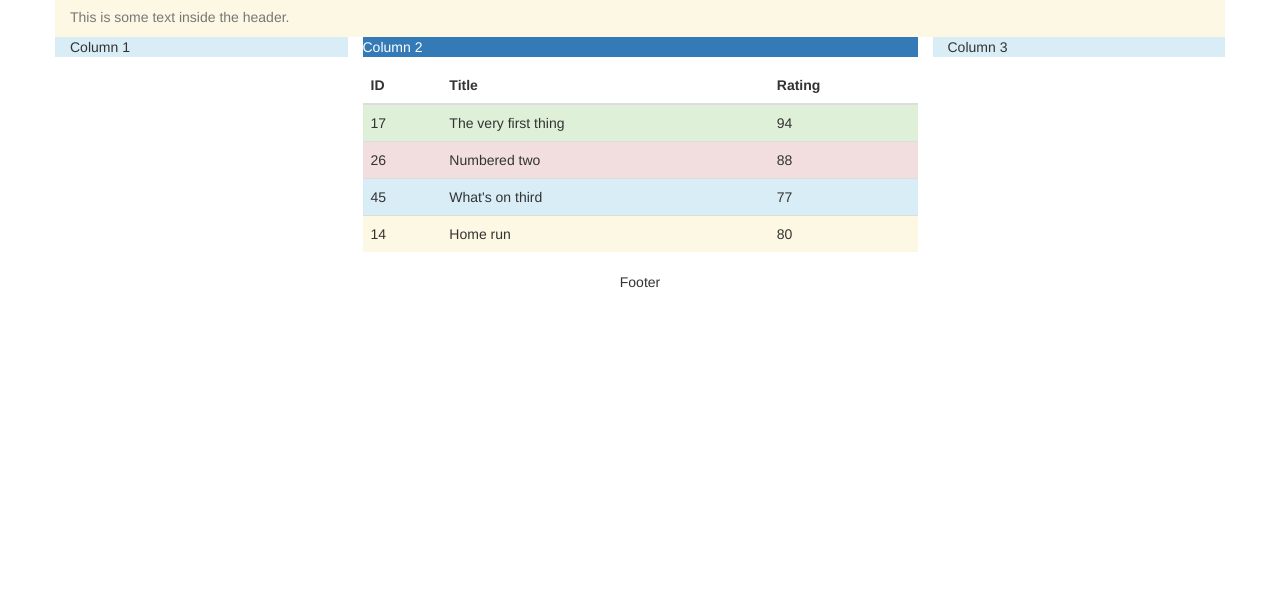
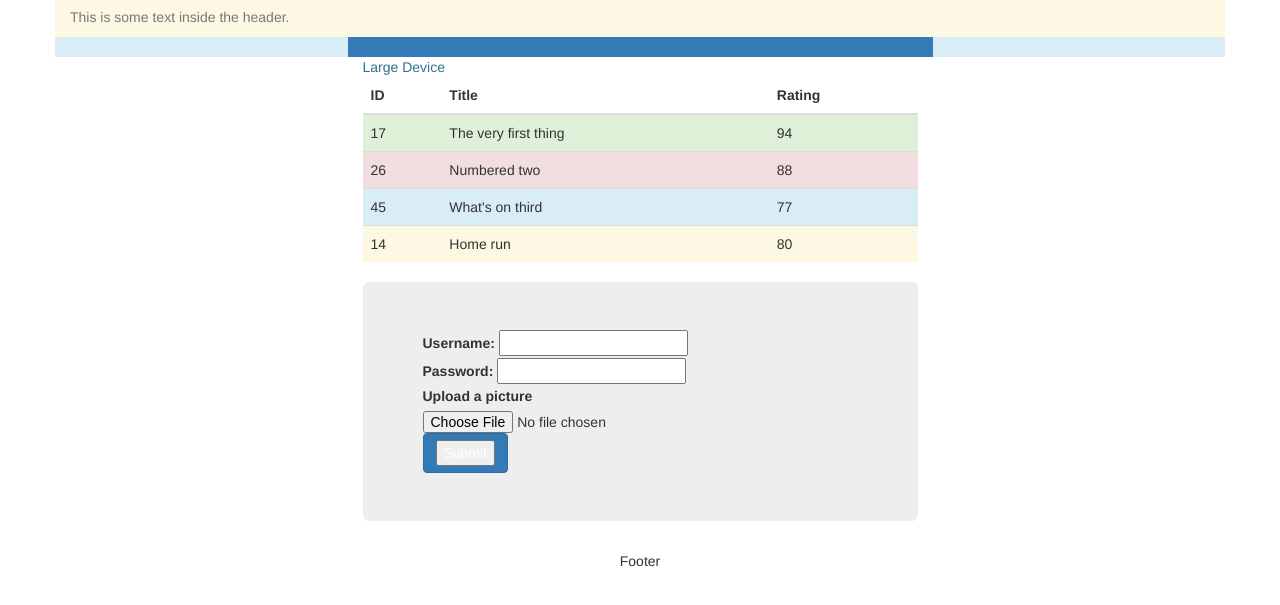
Before and after one commit to YetAnotherJonWilson/bootstrap_playground, a plain HTML site: page index.html in a window 1280 px wide. Shown: the part 63-668 px from the top of the page. Drawn offline with nearby package versions, Linux system fonts and the light colour scheme.

Commit message:
added styles.css with 2 simple styles

```diff
--- a/index.html
+++ b/index.html
@@ -2,14 +2,14 @@
 <html lang="en">
 <head>
   <title>Bootstrap Example</title>
-  <meta charset="utf-8">
+  <meta name="viewport" content="width=device-width, initial-scale=1, maximum-scale=1" charset="utf-8">
   <meta name="viewport" content="width=device-width, initial-scale=1">
   <link rel="stylesheet" href="http://maxcdn.bootstrapcdn.com/bootstrap/3.3.6/css/bootstrap.min.css">
+  <link rel="stylesheet" href="styles.css" charset="utf-8">
   <script src="https://ajax.googleapis.com/ajax/libs/jquery/1.12.4/jquery.min.js"></script>
   <script src="http://maxcdn.bootstrapcdn.com/bootstrap/3.3.6/js/bootstrap.min.js"></script>
 </head>
 <body>
-
 <div class="container">
 
     <div class="row">
@@ -19,10 +19,10 @@
     </header>
     </div>
   <div class="row">
-  <div class="col-lg-3 col-md-3 col-sm-12 col-es-12 bg-info">Column 1</div>
-  <div class="col-lg-6 col-md-6 col-sm-12 col-es-12">
-    <p class="bg-primary">Column 2</p>
-    <table class="table">
+    <div class="col-lg-3 col-md-3 col-sm-12 col-es-12 bg-info" id="column-sides-top"></div>
+    <div class="col-lg-6 col-md-6 col-sm-12 col-es-12" id="column-2-top">
+      <div class="visible-lg text-info">Large Device</div>
+      <table class="table table-hover">
         <thead>
           <tr>
             <th>ID</th>
@@ -53,8 +53,25 @@
           </tr>
         </tbody>
       </table>
+      <form class="jumbotron form">
+        <div>
+          <label for="username">Username:</label>
+          <input type="text" id="username"/>
         </div>
-  <div class="col-lg-3 col-md-3 col-sm-12 col-es-12 bg-info">Column 3</div>
+        <div>
+          <label for="password">Password:</label>
+          <input type="password" id="password">
+        </div>
+        <div>
+          <label for="file">Upload a picture</label>
+          <input type="file" id="file">
+        </div>
+        <div class="btn btn-primary">
+        <input type="submit">
+      </div>
+      </form>
+    </div>
+  <div class="col-lg-3 col-md-3 col-sm-12 col-es-12 bg-info" id="column-sides-top"></div>
 </div>
 <div class="row">
   <div class="col-lg-12 col-md-12 col-sm-12 col-es-12 text-center">Footer</div>
--- /dev/null
+++ b/styles.css
@@ -0,0 +1,7 @@
+#column-2-top {
+  border-top: 20px solid #337ab7;
+}
+
+#column-sides-top {
+  border-top: 20px solid #d9edf7;
+}
```
Also changed, not shown: 1 other file. Lines whose indentation alone changed are shown as unchanged.
